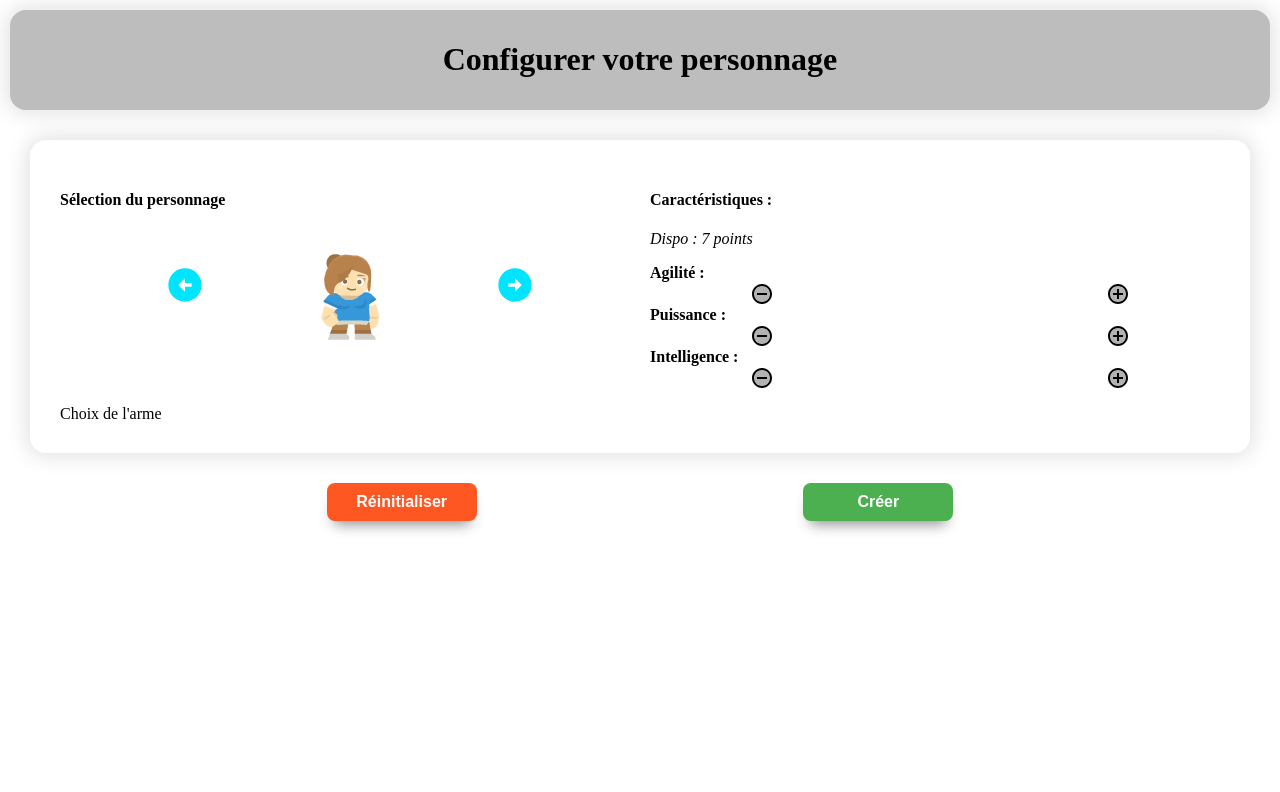
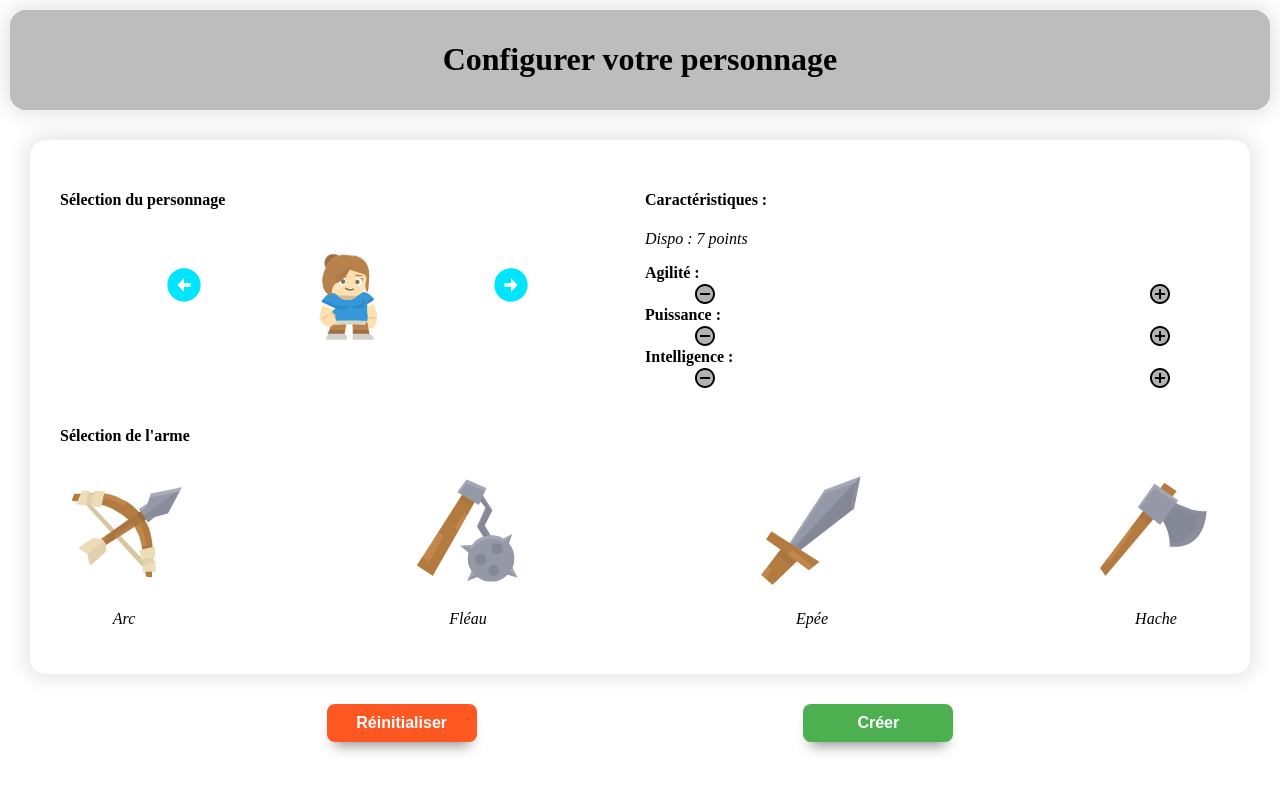
Before and after one commit to NicolasMdlb/heroe-config, a React (Create React App) app: page / in a window 1280 px wide. Shown: the top 792 px of the page. Built offline with nearby package versions, Linux system fonts and the light colour scheme; the HTML template or start-up script is replaced by a standard one.

Commit message:
add select weapon

```diff
--- a/src/components/Configurator/ImagePerson.jsx
+++ b/src/components/Configurator/ImagePerson.jsx
@@ -10,10 +10,19 @@ const ImagePerson = (props) => {
   let imgPerso = props.num === 1 ? Image1 : props.num === 2 ? Image2 : Image3;
 
   return (
-    <div className={styles.selectImage}>
-      <ArrowCircleLeftIcon sx={{ fontSize: 40, color: cyan.A400 }} onClick={() => props.changeImage(-1)} />
-      <img src={imgPerso} alt="personnage" />
-      <ArrowCircleRightIcon sx={{ fontSize: 40, color: cyan.A400 }} onClick={() =>  props.changeImage(+1)}/>
+    <div>
+      <h4>Sélection du personnage</h4>
+      <div className={styles.selectImage}>
+        <ArrowCircleLeftIcon
+          sx={{ fontSize: 40, color: cyan.A400 }}
+          onClick={() => props.changeImage(-1)}
+        />
+        <img src={imgPerso} alt="personnage" />
+        <ArrowCircleRightIcon
+          sx={{ fontSize: 40, color: cyan.A400 }}
+          onClick={() => props.changeImage(+1)}
+        />
+      </div>
     </div>
   );
 };
--- a/src/components/Configurator/Person.jsx
+++ b/src/components/Configurator/Person.jsx
@@ -1,17 +1,13 @@
 import ImagePerson from "./../Configurator/ImagePerson";
 import SkillsPerson from "./SkillsPerson";
+import WeaponsPerson from "./WeaponsPerson";
 
 const Person = (props) => {
   return (
     <>
-      <div>
-        <h4>Sélection du personnage</h4>
-        <ImagePerson num={props.image} changeImage={props.changeImage} />
-      </div>
-      <div>
-        <h4>Caractéristiques : </h4>
-        <SkillsPerson skills={props.skills} points={props.points} clickAdd={props.addSkills} clickRemove={props.removeSkills}/>
-      </div>
+      <ImagePerson num={props.image} changeImage={props.changeImage} />
+      <SkillsPerson skills={props.skills} points={props.points} clickAdd={props.addSkills} clickRemove={props.removeSkills}/>
+      <WeaponsPerson weapons={props.weapons} weapon={props.weapon} chooseWeapon={props.chooseWeapon}/>
     </>
   );
 };
--- a/src/components/Configurator/SkillsPerson.jsx
+++ b/src/components/Configurator/SkillsPerson.jsx
@@ -1,16 +1,38 @@
-import Skill from "./skill";
+import Skill from "./Skill";
 
 const SkillsPerson = (props) => {
   return (
     <div>
+      <h4>Caractéristiques : </h4>
       <p>
         <em>
           Dispo : {props.points} point{props.points > 1 && "s"}
         </em>
       </p>
-      <Skill points={props.skills.agility} skill="agility" add={props.clickAdd} remove={props.clickRemove}>Agilité :</Skill>
-      <Skill points={props.skills.power} skill="power" add={props.clickAdd} remove={props.clickRemove}>Puissance :</Skill>
-      <Skill points={props.skills.brain} skill="brain" add={props.clickAdd} remove={props.clickRemove}>Intelligence :</Skill>
+      <Skill
+        points={props.skills.agility}
+        skill="agility"
+        add={props.clickAdd}
+        remove={props.clickRemove}
+      >
+        Agilité :
+      </Skill>
+      <Skill
+        points={props.skills.power}
+        skill="power"
+        add={props.clickAdd}
+        remove={props.clickRemove}
+      >
+        Puissance :
+      </Skill>
+      <Skill
+        points={props.skills.brain}
+        skill="brain"
+        add={props.clickAdd}
+        remove={props.clickRemove}
+      >
+        Intelligence :
+      </Skill>
     </div>
   );
 };
--- /dev/null
+++ b/src/components/Configurator/Weapon.jsx
@@ -0,0 +1,35 @@
+import Arc from "../../assets/images/armes/arc.png";
+import Epee from "../../assets/images/armes/epee.png";
+import Fleau from "../../assets/images/armes/fleau.png";
+import Hache from "../../assets/images/armes/hache.png";
+import styles from "../../styles/weapon.module.css";
+
+const Weapon = (props) => {
+  let imgWeapon;
+
+  switch (props.weapon) {
+    case "Epée":
+      imgWeapon = Epee;
+      break;
+    case "Arc":
+      imgWeapon = Arc;
+      break;
+    case "Fléau":
+      imgWeapon = Fleau;
+      break;
+    default:
+      imgWeapon = Hache;
+      break;
+  }
+
+  return (
+    <div className={!props.active ? styles.weapon : styles.weaponSelected} onClick={() => props.click(props.weapon)}>
+      <img src={imgWeapon} alt="arme" />
+      <p>
+        <em>{props.children}</em>
+      </p>
+    </div>
+  );
+};
+
+export default Weapon;
--- /dev/null
+++ b/src/components/Configurator/WeaponsPerson.jsx
@@ -0,0 +1,26 @@
+import Weapon from "./Weapon";
+import styles from "../../styles/weaponsPerson.module.css";
+
+const WeaponsPerson = (props) => {
+  return (
+    <div className={styles.weaponsPerson}>
+      <h4>Sélection de l'arme</h4>
+      <div className={styles.weapons}>
+        {props.weapons.map((weapon) => {
+          return (
+            <Weapon
+              key={weapon}
+              weapon={weapon}
+              active={props.weapon === weapon}
+              click={props.chooseWeapon}
+            >
+              {weapon}
+            </Weapon>
+          );
+        })}
+      </div>
+    </div>
+  );
+};
+
+export default WeaponsPerson;
--- a/src/components/Configurator/skill.jsx
+++ b/src/components/Configurator/skill.jsx
@@ -1,10 +1,11 @@
 import RemoveCircleTwoToneIcon from "@mui/icons-material/RemoveCircleTwoTone";
 import AddCircleTwoToneIcon from "@mui/icons-material/AddCircleTwoTone";
-import styles from "../../styles/skills.module.css";
+import styles from "../../styles/skill.module.css";
 
 const Skill = (props) => {
   let arrows = [];
 
+  // permet d'afficher les fleches vertes
   for (let index = 0; index < props.points; index++) {
     arrows.push(<div key={index} className={styles.arrow}></div>);
   }
--- a/src/pages/Heroe.jsx
+++ b/src/pages/Heroe.jsx
@@ -7,16 +7,19 @@ import { useState } from "react";
 const Heroe = () => {
   const titleHeader = "Configurer votre personnage";
   const [pointAvailable, setPointAvailable] = useState(7);
-  const [image, setImage] = useState(1);
-  const [name, setName] = useState("");
-  const [skills, setSkills] = useState({ agility: 0, brain: 0, power: 0 });
+  const [imagePerson, setImagePerson] = useState(1);
+  const [namePerson, setNamePerson] = useState("");
+  const [weaponPerson, setWeaponPerson] = useState("");
+  const [skillsPerson, setSkillsPerson] = useState({ agility: 0, brain: 0, power: 0 });
+
+  const weaponsList = ["Arc", "Fléau", "Epée", "Hache"];
 
   /**
    * Gestion de la sélection de l'image du personnage !!! att: Aujourd'hui il y a que trois images
    * @param {number} num valeur de 1 soit positive ou négative
    */
   const imageHandler = (num) => {
-    setImage((oldImage) => {
+    setImagePerson((oldImage) => {
       let newImage = { ...oldImage };
       newImage =
         oldImage + num > 3 ? 1 : oldImage + num < 1 ? 3 : oldImage + num;
@@ -29,11 +32,11 @@ const Heroe = () => {
    * @param {string} skill compétence à mettre à jour
    */
   const addSkillHandler = (skillChanging) => {
-    let newSkills = skills;
+    let newSkills = skillsPerson;
     let newPoint = pointAvailable;
-    if (pointAvailable > 0 && skills[skillChanging] < 5) {
+    if (pointAvailable > 0 && skillsPerson[skillChanging] < 5) {
       newSkills[skillChanging]++;
-      setSkills(newSkills);
+      setSkillsPerson(newSkills);
       setPointAvailable(newPoint - 1);
     }
   };
@@ -43,29 +46,39 @@ const Heroe = () => {
    * @param {string} skill compétence à mettre à jour
    */
   const removeSkillHandler = (skillChanging) => {
-    let newSkills = skills;
+    let newSkills = skillsPerson;
     let newPoint = pointAvailable;
 
-    if (pointAvailable <= 7 && skills[skillChanging] > 0) {
+    if (pointAvailable <= 7 && skillsPerson[skillChanging] > 0) {
       newSkills[skillChanging]--;
-      setSkills(newSkills);
+      setSkillsPerson(newSkills);
       setPointAvailable(newPoint + 1);
     }
   };
+
+  /**
+   * Permet la sélection de l'arme
+   * @param {string} weaponChanging
+   */
+  const chooseWeaponHandler = (weaponChanging) => {
+    setWeaponPerson(weaponChanging);
+  }
 
   return (
     <>
       <Header>{titleHeader}</Header>
       <div className={styles.configurator}>
         <Person
-          image={image}
-          skills={skills}
+          image={imagePerson}
+          skills={skillsPerson}
           points={pointAvailable}
           changeImage={imageHandler}
           addSkills={addSkillHandler}
           removeSkills={removeSkillHandler}
+          weapon={weaponPerson}
+          weapons={weaponsList}
+          chooseWeapon={chooseWeaponHandler}
         />
-        <div>Choix de l'arme</div>
       </div>
       <div className={styles.validPerson}>
         <Button styles="delete" click={() => alert("init")}>
--- a/src/styles/heroe.module.css
+++ b/src/styles/heroe.module.css
@@ -1,6 +1,7 @@
 .configurator {
   display: grid;
-    grid-template-columns: 50% 50%;
+  grid-template-rows: auto ;
+  grid-template-columns: repeat(2, 1fr);
   column-gap: 10px;
   row-gap: 15px;
   padding: 30px;
@@ -17,3 +18,15 @@
   margin: 10px;
   align-items: center;
 }
+
+@media (max-width: 800px) {
+  .configurator {
+    display: flex;
+    flex-direction: column;
+    padding: 30px;
+    margin: 30px;
+    -webkit-box-shadow: 0px 0px 21px 3px #bdbdbd;
+    box-shadow: 0px 0px 21px 3px #e0e0e0;
+    border-radius: 1em 1em 1em 1em;
+  }
+}
--- a/src/styles/skills.module.css
+++ b/src/styles/skill.module.css
@@ -1,10 +1,14 @@
+.skills-person {
+  grid-area: skillsPerson;
+}
+
 .skillsPoint {
   display: flex;
   flex-direction: row;
   justify-content: space-around;
   align-items: center;
-  padding-left: 100px;
-  padding-right: 100px;
+  padding-left: 3em;
+  padding-right: 3em;
 }
 
 .arrows {
--- /dev/null
+++ b/src/styles/weapon.module.css
@@ -0,0 +1,31 @@
+.weapon {
+  display: flex;
+  flex-direction: column;
+  justify-content: center;
+  align-items: center;
+}
+
+.weapon:hover {
+  transform: scale(1.2);
+  -webkit-box-shadow: 0px 0px 5px 3px #bdbdbd;
+  box-shadow: 0px 0px 5px 3px #e0e0e0;
+  border-radius: 6px;
+}
+
+.weaponSelected {
+  display: flex;
+  flex-direction: column;
+  justify-content: center;
+  align-items: center;
+  background-color: #e0e0e0;
+  border-radius: 6px;
+  -webkit-box-shadow: 0px 0px 5px 3px #bdbdbd;
+  box-shadow: 0px 0px 5px 3px #e0e0e0;
+}
+
+.weaponSelected:hover {
+    transform: scale(1.2);
+
+    background-color: #e0e0e0;
+    border-radius: 6px;
+  }
--- /dev/null
+++ b/src/styles/weaponsPerson.module.css
@@ -0,0 +1,10 @@
+.weapons {
+  display: flex;
+  flex-direction: row;
+  justify-content: space-between;
+}
+
+.weaponsPerson {
+    grid-column-start: 1;
+    grid-column-end: 3;
+}
```
Also changed, not shown: src/styles/imagePerson.module.css (+4 -4 lines). Lines whose indentation alone changed are shown as unchanged.
